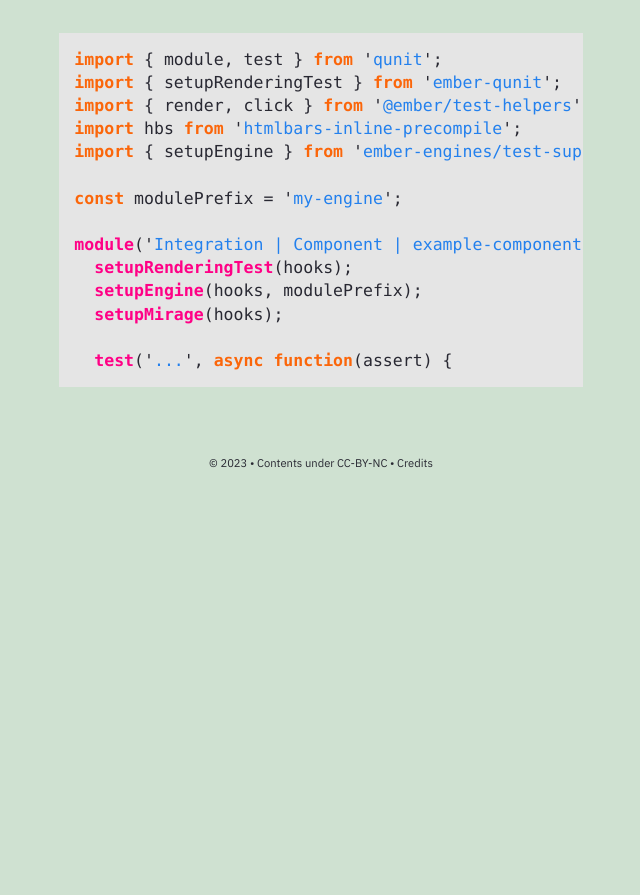
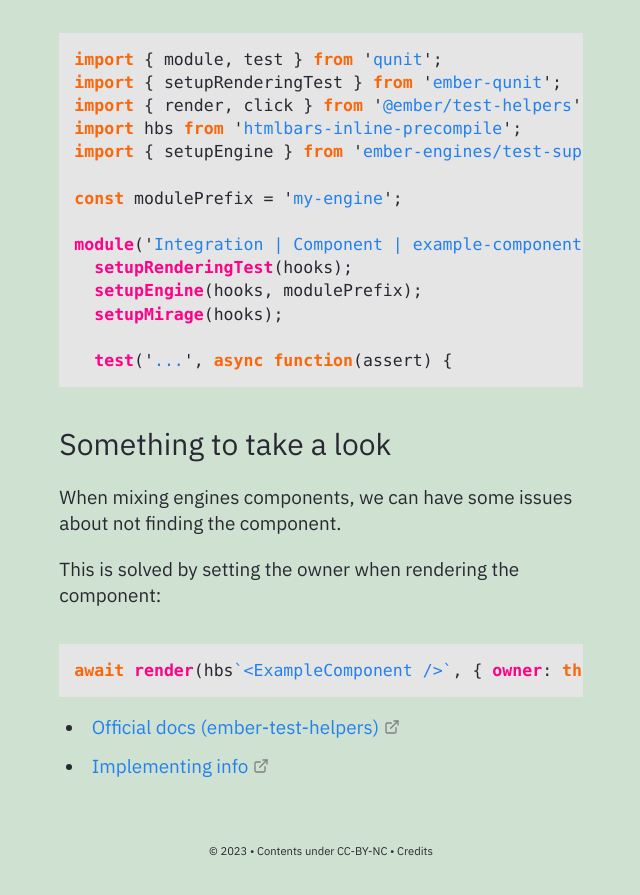
Before and after one commit to Gorzas/gorzas.github.io, a Jekyll site: the page built from _notes/Public/tech/Running rendering tests with Ember Engines and Mirage.md, in a window 1280 px wide and 900 px high, scrolled down 1692 px. Shown: the top 895 px of the window, without its empty margins (319-959 px from the left). Built offline with Jekyll 4.4.1, drawn with Linux system fonts in a browser that asks for light colours; before the commit the page ends 2203 px from its top, so only the background shows below that.

Commit message:
Update Running rendering tests with Ember Engines and Mirage.md

````diff
--- a/_notes/Public/tech/Running rendering tests with Ember Engines and Mirage.md
+++ b/_notes/Public/tech/Running rendering tests with Ember Engines and Mirage.md
@@ -57,3 +57,16 @@ module('Integration | Component | example-component', function (hooks) {
 
   test('...', async function(assert) {
 ```
+
+### Something to take a look
+
+When mixing engines components, we can have some issues about not finding the component.
+
+This is solved by setting the owner when rendering the component:
+
+```javascript
+await render(hbs`<ExampleComponent />`, { owner: this.engine });
+```
+
+- [Official docs (ember-test-helpers)](https://github.com/emberjs/ember-test-helpers/blob/master/API.md#rendering-helpers)
+- [Implementing info](https://github.com/emberjs/ember-test-helpers/pull/795)
````
